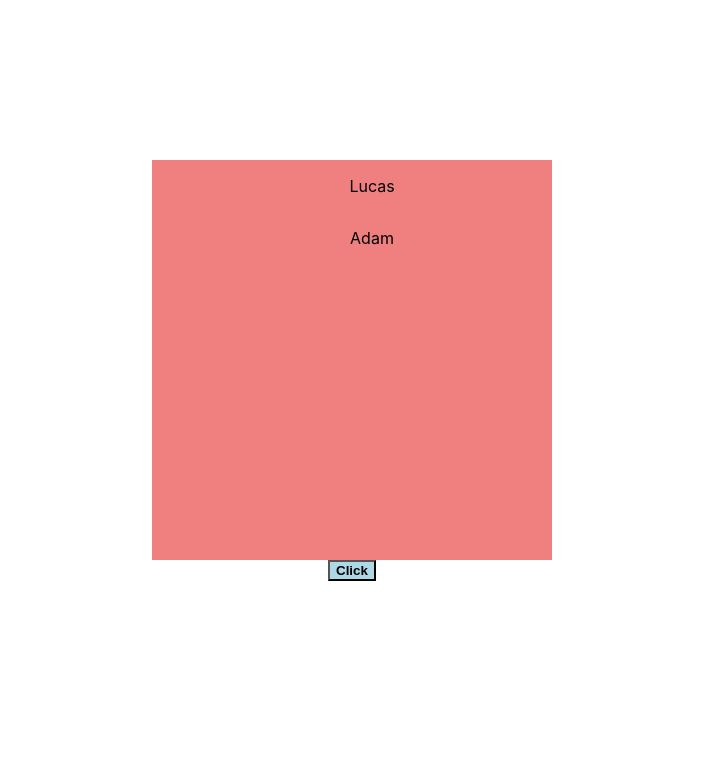
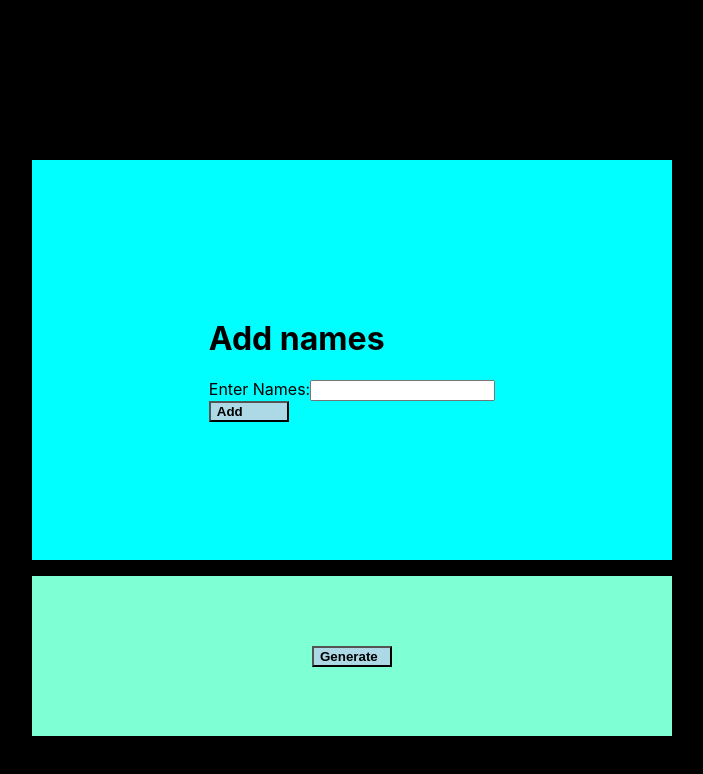
Before and after one commit to lucasgreulich/team_generator, a React (Create React App) app: page / in a window 1280 px wide. Shown: the top 774 px of the page, without its empty margins (288-991 px from the left). Built offline with nearby package versions, Linux system fonts and the light colour scheme.

Commit message:
css added some functionality with form added

```diff
--- a/src/App.css
+++ b/src/App.css
@@ -1,22 +1,36 @@
-.list_container{
+.App{
   display: flex;
-  justify-content: center;
-  flex-direction: column;
   align-items: center;
-  margin-top: 10rem;
+  background-color: black;
 }
-.list_box{
-  height: 25rem;
-  width: 25rem;
-  background-color: lightcoral;
+.names_box{
   display: flex;
   flex-direction: column;
   align-items: center;
+  justify-content: center;
+  margin-top: 10rem;
+  background-color: aqua;
+  height: 25rem;
+  width: 50%;
+  margin-right: 25%;
+  float: right;
 }
-.randomization_button{
+.button{
   color: black;
   font-weight: bold;
   background-color: lightblue;
   display: flex;
-  width: 3rem;
+  width: 5rem;
 }
+.team_generator_container{
+  background-color: aquamarine;
+  height: 10rem;
+  width: 50%;
+  display: flex;
+  align-items: center;
+  justify-content: center;
+  flex-direction: column;
+  margin-top: 1rem;
+  margin-right: 25%;
+  float: right;
+}
--- a/src/App.js
+++ b/src/App.js
@@ -1,18 +1,37 @@
 import './App.css';
+import React, {Component} from 'react';
+import { useState } from 'react';
 
 
-function App() {
+export default function App() {
+  const [name, setName] = useState("");
+
+  function handleSubmit(event) {
+    event.preventDefault();
+    alert(`The name you entered was: ${name}`)
+  };
+
+
   return (
     <>
-      <div className="list_container">
-        <div className="list_box">
-          <ul className="names_list">Lucas</ul>
-          <ul className="names_list">Adam</ul>
-        </div>
-        <button className="randomization_button">Click</button>
+      <div className="names_box">
+        <form onSubmit={handleSubmit}>
+          <h1>Add names</h1>
+          <label htmlFor='title'>Enter Names:
+          <input
+          type='text'
+          value={name}
+          onChange={(e) => setName(e.target.value)}
+          />
+          </label>
+
+          <button className="button" type='submit'>Add</button>
+        </form>
+      </div>
+
+      <div className="team_generator_container">
+        <button className="button">Generate</button>
       </div>
     </>
   );
 }
-
-export default App;
--- a/src/index.css
+++ b/src/index.css
@@ -5,6 +5,7 @@ body {
     sans-serif;
   -webkit-font-smoothing: antialiased;
   -moz-osx-font-smoothing: grayscale;
+  background-color: black;
 }
 
 code {
```
